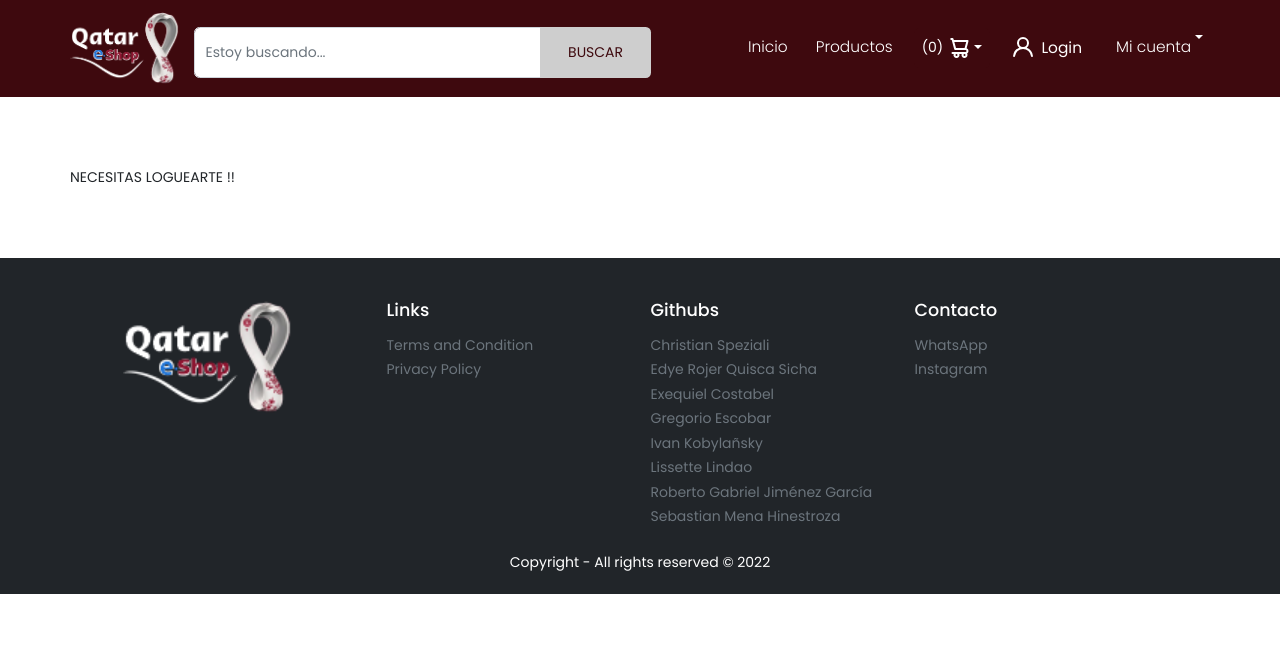
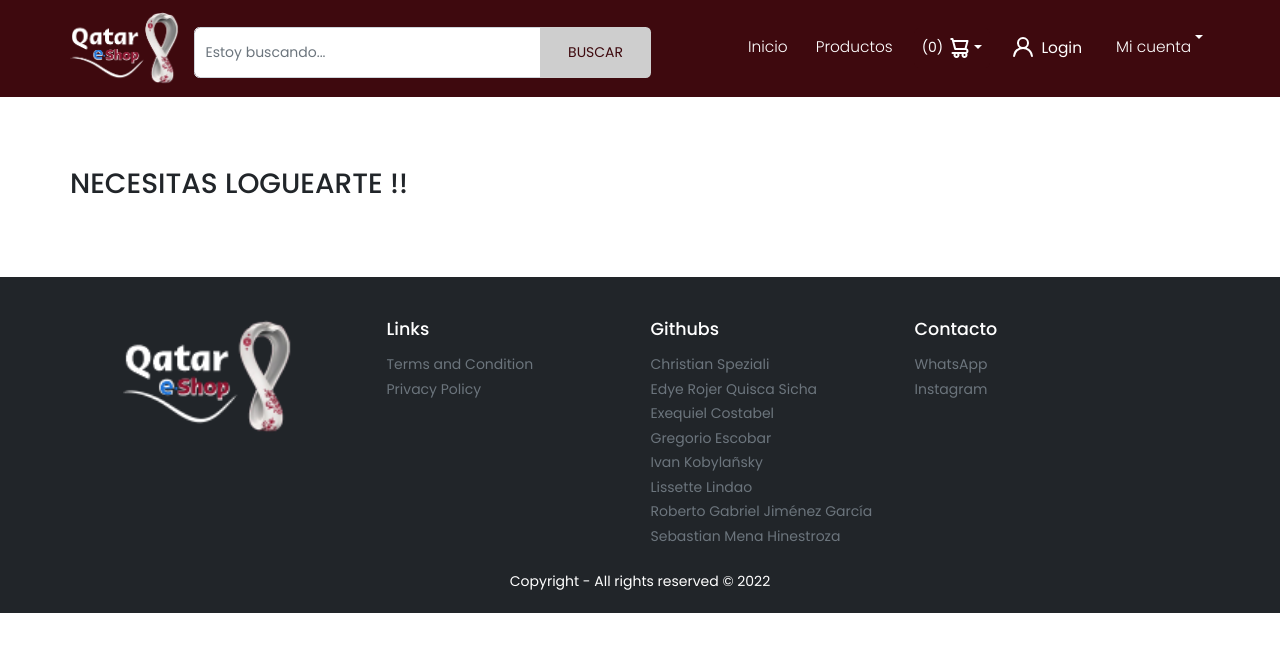
Before and after one commit to SebastianHinestroza12/eccomercePF, a React (Create React App) app in the folder client/: page /user in a window 1280 px wide. Shown: the top 652 px of the page. Built offline with nearby package versions, Linux system fonts and the light colour scheme; a web font is replaced by a local one.

Commit message:
h2 en profile

```diff
--- a/client/src/components/Login/User/Profile.jsx
+++ b/client/src/components/Login/User/Profile.jsx
@@ -38,7 +38,7 @@ function Profile() {
       </div>
     </Fragment>
   ) : (
-    "NECESITAS LOGUEARTE !!"
+    <h2>NECESITAS LOGUEARTE !!</h2>
   );
 }
 
--- a/client/src/components/Login/User/Shopping.jsx
+++ b/client/src/components/Login/User/Shopping.jsx
@@ -63,7 +63,6 @@ function Shopping() {
     </div>
   ) : (
     <div class="container">
-
       <h2>NECESITAS LOGUEARTE !!</h2>
     </div>
   )
```
